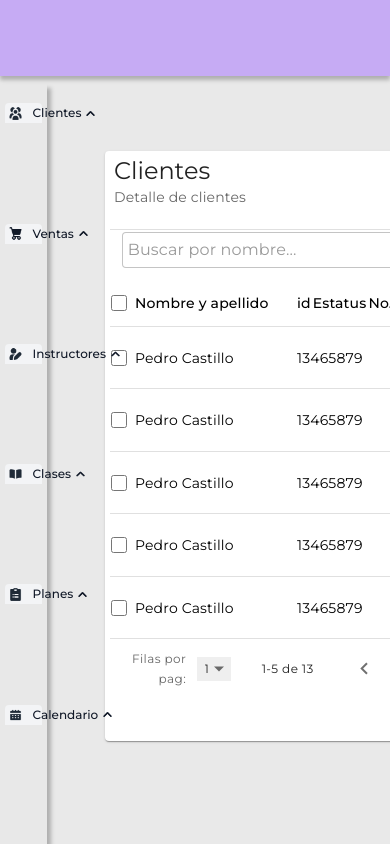
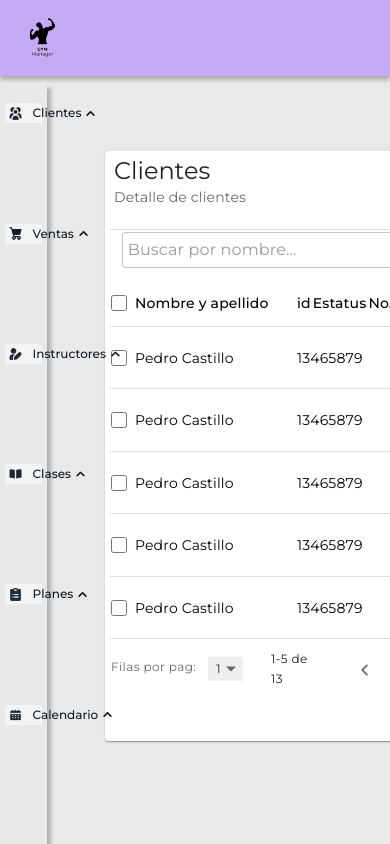
Before and after one commit to ivantrejoc/gym-manager, a Next.js app: page /clients in a window 390 px wide. Shown: the top 844 px of the page. Built offline with nearby package versions, Linux system fonts and the light colour scheme.

Commit message:
header responsive, hidratation error table resuelto

```diff
--- a/src/app/components/Header/header-styles.module.css
+++ b/src/app/components/Header/header-styles.module.css
@@ -18,9 +18,9 @@
   width: 95vw;
   height: 3rem;
   display: flex;
-  justify-content: center;
+  justify-content: space-between;
   align-items: center;
-  gap: 46.5rem;
+  gap: 40vh;
   box-sizing: border-box;
 }
 
@@ -126,3 +126,10 @@ transform: scale(1.03);
   line-height: 1.5rem; /* 171.429% */
   letter-spacing: 0.025rem;
 }
+
+/* Media queries */
+@media only screen and (min-width: 1440px){
+  .container{
+    gap: 70vh;
+  }
+}
--- a/src/app/components/Pagination/Pagination.tsx
+++ b/src/app/components/Pagination/Pagination.tsx
@@ -4,8 +4,8 @@ import Image from "next/image";
 
 const Pagination = () => {
   return (
-    <div className={paginationStyles.container}>
-        <div className={paginationStyles.selector}>
+    <tr className={paginationStyles.container}>
+        <td className={paginationStyles.selector}>
             <p className={paginationStyles.text}>Filas por pag:</p>
             <select name="page" id="page" className={paginationStyles.select}>
                 <option value="1" className={paginationStyles.options}>1</option>
@@ -14,11 +14,11 @@ const Pagination = () => {
                 <option value="4" className={paginationStyles.options}>4</option>
                 <option value="5" className={paginationStyles.options}>5</option>
             </select>
-        </div>
-        <div className={paginationStyles.pageIndex}>
+        </td>
+        <td className={paginationStyles.pageIndex}>
             <p className={paginationStyles.textIndex}>1-5 de 13</p>
-        </div>
-        <div className={paginationStyles.buttonsContainer}>
+        </td>
+        <td className={paginationStyles.buttonsContainer}>
             <button type='button' className={paginationStyles.button}> <Image
             src="/left-arrow.svg"
             width={24}
@@ -29,8 +29,8 @@ const Pagination = () => {
             width={24}
             height={24}
             alt="arrow" /></button>
-        </div>
-    </div>
+        </td>
+    </tr>
   )
 }
 export default Pagination
--- a/src/app/components/Pagination/pagination-styles.module.css
+++ b/src/app/components/Pagination/pagination-styles.module.css
@@ -15,11 +15,11 @@
   display: flex;
   align-items: center;
   justify-content: center;
-  gap: 0.65rem;
+  gap: 0.50rem;
 }
 
 .select {
-  width: 2.375rem;
+  width: 3rem;
   height: 1.5rem;
   padding-left: 0.5rem;
   background-image: url("../../../../public/options-arrow.svg");
@@ -41,11 +41,13 @@
 }
 
 .text {
+  width: 8.375rem;
+  height: 1.5rem;
   color: var(--text-secondary, rgba(0, 0, 0, 0.6));
   font-feature-settings: "clig" off, "liga" off;
   /* typography/caption */
   justify-content: center;
-  text-align: right;
+  text-align: left;
   font-size: 0.75rem;
   font-style: normal;
   font-weight: 400;
```
